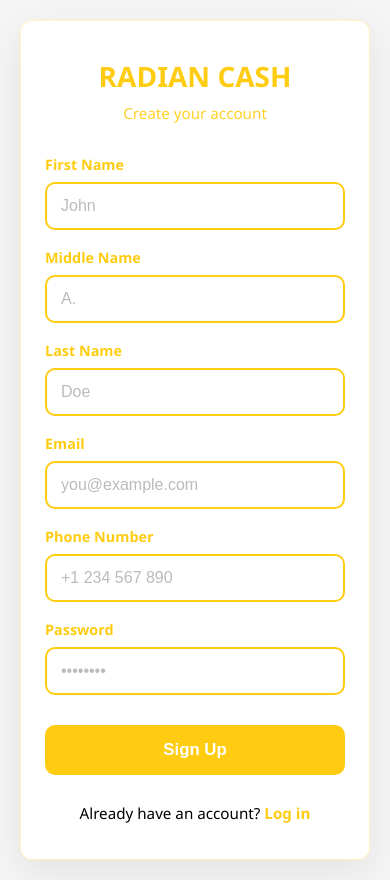
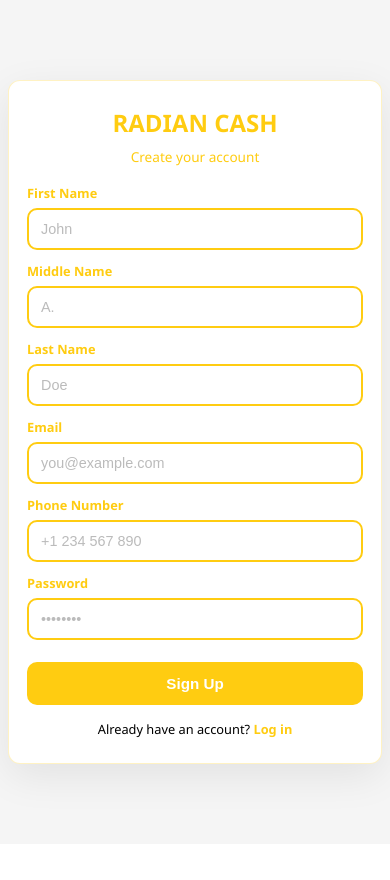
Before and after one commit to Mkombe100/Radian-Cash, a Flask app: page /signup in a window 390 px wide. After the commit the page ends 797 px from the top, so only its background shows below. Run offline with Flask 3, Linux system fonts and the light colour scheme.

Commit message:
Update signup.html

```diff
--- a/templates/signup.html
+++ b/templates/signup.html
@@ -4,6 +4,7 @@
 <meta charset="UTF-8">
 <meta name="viewport" content="width=device-width, initial-scale=1.0">
 <title>Sign Up</title>
+
 <style>
 * {
     margin: 0;
@@ -13,222 +14,349 @@
 
 body {
     font-family: 'Segoe UI', system-ui, -apple-system, sans-serif;
-            background-color: #F5F5F5; /* smoke white */
+    background-color: #F5F5F5;
     min-height: 100vh;
     display: flex;
     align-items: center;
     justify-content: center;
-            padding: 20px;
+    padding: 10px;
 }
 
 .signup-container {
     background-color: #FFFFFF;
     width: 100%;
     max-width: 480px;
-            padding: 48px 40px;
+    padding: 40px 35px;
     border-radius: 16px;
-            box-shadow: 0 12px 40px rgba(0, 0, 0, 0.08);
-            border: 1px solid rgba(255, 204, 17, 0.25);
+    box-shadow: 0 12px 40px rgba(0,0,0,0.08);
+    border: 1px solid rgba(255,204,17,0.25);
 }
 
 h1 {
-            color: #FFCC11;
-            font-size: 2rem;
-            font-weight: 700;
-            margin-bottom: 8px;
-            text-align: center;
+    color:#FFCC11;
+    font-size:2rem;
+    font-weight:700;
+    margin-bottom:8px;
+    text-align:center;
 }
 
 .subtitle {
-            color: #FFCC11;
-            text-align: center;
-            font-size: 0.95rem;
-            margin-bottom: 32px;
-            opacity: 0.9;
+    color:#FFCC11;
+    text-align:center;
+    font-size:0.95rem;
+    margin-bottom:25px;
 }
 
 .messages {
-            list-style: none;
-            margin-bottom: 24px;
+    list-style:none;
+    margin-bottom:20px;
 }
 
 .messages li {
-            background-color: #FFCC11;
-            color: #FFFFFF;
-            padding: 12px 16px;
-            border-radius: 8px;
-            margin-bottom: 8px;
-            font-size: 0.9rem;
+    background:#FFCC11;
+    color:white;
+    padding:12px 16px;
+    border-radius:8px;
+    font-size:0.9rem;
 }
 
 .form-group {
-            margin-bottom: 18px;
+    margin-bottom:15px;
 }
 
 label {
-            display: block;
-            color: #FFCC11;
-            font-weight: 600;
-            font-size: 0.9rem;
-            margin-bottom: 8px;
+    display:block;
+    color:#FFCC11;
+    font-weight:600;
+    font-size:0.9rem;
+    margin-bottom:6px;
 }
 
 input[type="text"],
 input[type="email"],
 input[type="password"] {
-            width: 100%;
-            padding: 14px 16px;
-            border: 2px solid #FFCC11;
-            border-radius: 10px;
-            font-size: 1rem;
-            color: #333;
-            background-color: #FFFFFF;
-            transition: border-color 0.2s, box-shadow 0.2s;
-            outline: none;
+
+    width:100%;
+    padding:13px 14px;
+    border:2px solid #FFCC11;
+    border-radius:10px;
+    font-size:1rem;
+    color:#333;
+    outline:none;
+    background:white;
 }
 
-        input[type="text"]:focus,
-        input[type="email"]:focus,
-        input[type="password"]:focus {
-            border-color: #FFCC11;
-            box-shadow: 0 0 0 4px rgba(255, 204, 17, 0.25);
+input:focus {
+    box-shadow:0 0 0 4px rgba(255,204,17,0.25);
 }
 
 input::placeholder {
-            color: #bbb;
+    color:#bbb;
 }
 
 .name-row {
-            display: flex;
-            gap: 16px;
+    display:flex;
+    gap:15px;
 }
 
 .name-row .form-group {
-            flex: 1;
+    flex:1;
 }
 
 .submit-btn {
-            width: 100%;
-            padding: 16px;
-            background-color: #FFCC11;
-            color: #FFFFFF;
-            border: none;
-            border-radius: 10px;
-            font-size: 1.05rem;
-            font-weight: 700;
-            cursor: pointer;
-            transition: background-color 0.2s, transform 0.15s;
-            margin-top: 12px;
+
+    width:100%;
+    padding:15px;
+    background:#FFCC11;
+    color:white;
+    border:none;
+    border-radius:10px;
+    font-size:1rem;
+    font-weight:700;
+    cursor:pointer;
+    margin-top:10px;
 }
 
-        .submit-btn:hover {
-            background-color: #e6b800;
-            transform: translateY(-1px);
-        }
-
-        .submit-btn:active {
-            transform: translateY(0);
-        }
 
 .login-link {
-            text-align: center;
-            margin-top: 28px;
-            font-size: 0.95rem;
+
+    text-align:center;
+    margin-top:22px;
+    font-size:0.9rem;
 }
 
 .login-link a {
-            color: #FFCC11;
-            text-decoration: none;
-            font-weight: 600;
-            transition: opacity 0.2s;
+
+    color:#FFCC11;
+    text-decoration:none;
+    font-weight:600;
 }
 
-        .login-link a:hover {
-            opacity: 0.8;
-            text-decoration: underline;
+
+/* Mobile adjustments */
+@media (max-width:520px) {
+
+    body {
+        padding:8px;
     }
 
-        /* Mobile adjustments */
-        @media (max-width: 520px) {
     .signup-container {
-                padding: 36px 24px;
-                border-radius: 12px;
+
+        padding:25px 18px;
+        border-radius:12px;
     }
 
+
     h1 {
-                font-size: 1.75rem;
+        font-size:1.5rem;
     }
 
-            .name-row {
-                flex-direction: column;
-                gap: 0;
+
+    .subtitle {
+
+        font-size:0.85rem;
+        margin-bottom:18px;
     }
+
+
+    .messages li {
+
+        padding:10px;
+        font-size:0.8rem;
+    }
+
+
+    .form-group {
+
+        margin-bottom:12px;
+    }
+
+
+    label {
+
+        font-size:0.8rem;
+    }
+
 
     input[type="text"],
     input[type="email"],
     input[type="password"] {
-                padding: 13px 14px;
+
+        padding:11px 12px;
+        font-size:0.9rem;
     }
 
+
+    .name-row {
+
+        flex-direction:column;
+        gap:0;
+    }
+
+
     .submit-btn {
-                padding: 15px;
+
+        padding:13px;
+        font-size:0.95rem;
+    }
+
+
+    .login-link {
+
+        margin-top:15px;
+        font-size:0.8rem;
     }
 }
+
 </style>
+
 </head>
+
 <body>
+
 <div class="signup-container">
+
 <h1>RADIAN CASH</h1>
-        <p class="subtitle">Create your account</p>
+
+<p class="subtitle">
+Create your account
+</p>
+
 
 {% with messages = get_flashed_messages(with_categories=true) %}
 {% if messages %}
+
 <ul class="messages">
+
 {% for category, message in messages %}
+
 <li>{{ category }}: {{ message }}</li>
+
 {% endfor %}
+
 </ul>
+
 {% endif %}
 {% endwith %}
 
+
+
 <form action="/signup" method="post">
+
+
 <div class="name-row">
+
 <div class="form-group">
+
 <label for="first_name">First Name</label>
-                    <input type="text" id="first_name" name="first_name" placeholder="John" required>
-                </div>
-                <div class="form-group">
-                    <label for="middle_name">Middle Name</label>
-                    <input type="text" id="middle_name" name="middle_name" placeholder="A." required>
-                </div>
+
+<input
+type="text"
+id="first_name"
+name="first_name"
+placeholder="John"
+required>
+
 </div>
 
+
 <div class="form-group">
-                <label for="last_name">Last Name</label>
-                <input type="text" id="last_name" name="last_name" placeholder="Doe" required>
+
+<label for="middle_name">Middle Name</label>
+
+<input
+type="text"
+id="middle_name"
+name="middle_name"
+placeholder="A."
+required>
+
 </div>
 
-            <div class="form-group">
-                <label for="email">Email</label>
-                <input type="email" id="email" name="email" placeholder="you@example.com" required>
 </div>
 
+
+
 <div class="form-group">
-                <label for="phone_number">Phone Number</label>
-                <input type="text" id="phone_number" name="phone_number" placeholder="+1 234 567 890" required>
+
+<label for="last_name">Last Name</label>
+
+<input
+type="text"
+id="last_name"
+name="last_name"
+placeholder="Doe"
+required>
+
 </div>
 
+
+
 <div class="form-group">
-                <label for="password">Password</label>
-                <input type="password" id="password" name="password" placeholder="••••••••" required>
+
+<label for="email">Email</label>
+
+<input
+type="email"
+id="email"
+name="email"
+placeholder="you@example.com"
+required>
+
 </div>
 
-            <button type="submit" class="submit-btn">Sign Up</button>
+
+
+<div class="form-group">
+
+<label for="phone_number">Phone Number</label>
+
+<input
+type="text"
+id="phone_number"
+name="phone_number"
+placeholder="+1 234 567 890"
+required>
+
+</div>
+
+
+
+<div class="form-group">
+
+<label for="password">Password</label>
+
+<input
+type="password"
+id="password"
+name="password"
+placeholder="••••••••"
+required>
+
+</div>
+
+
+
+<button type="submit" class="submit-btn">
+Sign Up
+</button>
+
+
 </form>
 
+
+
 <p class="login-link">
-            Already have an account?<a href="/log-in"> Log in</a>
+
+Already have an account?
+
+<a href="/log-in"> Log in</a>
+
 </p>
+
+
 </div>
+
+
 </body>
 </html>
```
Lines whose indentation alone changed are shown as unchanged.
